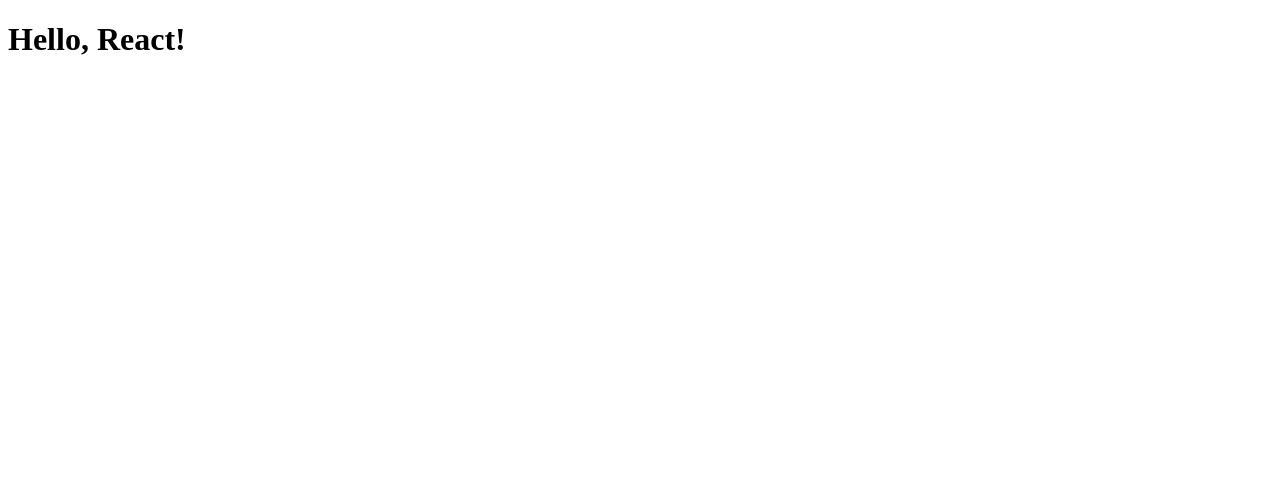
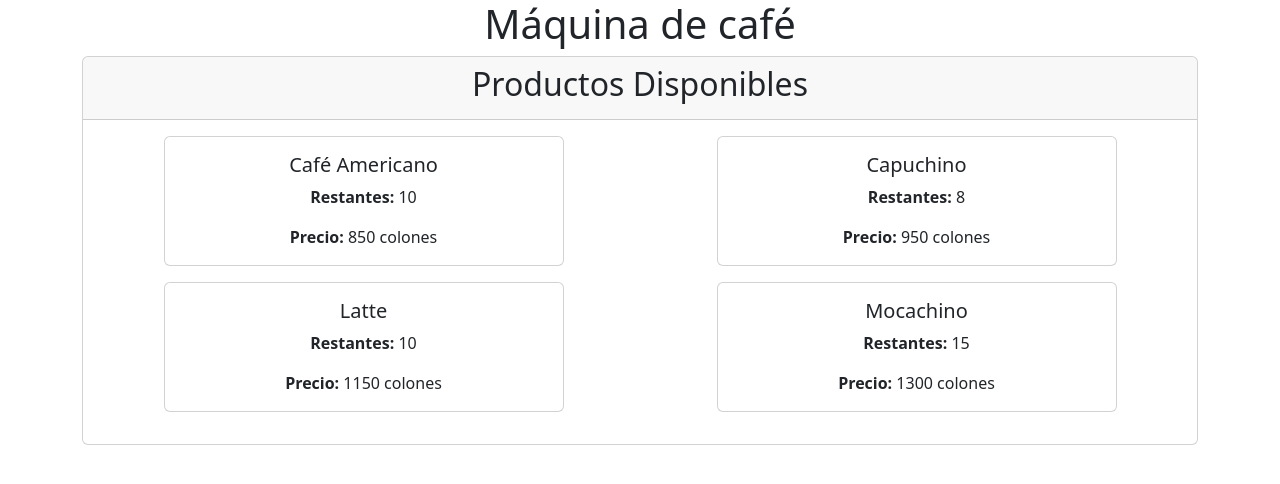
Before and after one commit to RichardGarita/examen_2_ci0126_c03200, a React (Create React App) app: page / in a window 1280 px wide. Shown: the top 484 px of the page. Built offline with nearby package versions, Linux system fonts and the light colour scheme.

Commit message:
US#1: Se muestran los cafés disponibles, que se cargan inicialmente desde un .json

```diff
--- a/src/App.js
+++ b/src/App.js
@@ -1,10 +1,12 @@
 // src/App.js
 import React from 'react';
+import AvailableCoffeeScreen from './components/AvailableCoffeeList';
 
 function App() {
   return (
-    <div>
-      <h1>Hello, React!</h1>
+    <div className='container'>
+      <h1 className='text-center'>Máquina de café</h1>
+      <AvailableCoffeeScreen/>
     </div>
   );
 }
--- /dev/null
+++ b/src/components/AvailableCoffeeList.js
@@ -0,0 +1,33 @@
+import React, { useState, useEffect } from 'react';
+import CoffeeTypeCard from './CoffeeTypeCard';
+import {
+    initializeCoffeeTypes,
+    initializeChangeCoins
+} from '../services/CoffeeMachineServices';
+
+function AvailableCoffeeScreen () {
+    const [coffeeTypes, setCoffeeTypes] = useState([]);
+    const [changeCoins, setChangeCoins] = useState([]);
+
+    useEffect(() => {
+        setCoffeeTypes(initializeCoffeeTypes());
+        setChangeCoins(initializeChangeCoins());
+    }, []);
+
+    return (
+        <div className='card'>
+            <div className="card-header">
+                <h2 className='text-center'>Productos Disponibles</h2>
+            </div>
+            <div className='card-body row text-center'>
+                {coffeeTypes.map(coffeeType => (
+                    <div className='col-6 mb-3' key={coffeeType.name}>
+                        <CoffeeTypeCard coffeeType={coffeeType}/>
+                    </div>
+                ))}
+            </div>
+        </div>
+    )
+}
+
+export default AvailableCoffeeScreen;
--- /dev/null
+++ b/src/components/CoffeeTypeCard.js
@@ -0,0 +1,17 @@
+import React from 'react';
+
+export default function CoffeeTypeCard ({ coffeeType }) {
+    return (
+      <div className="card mx-auto" style={{ width: '25rem' }}>
+        <div className="card-body">
+          <h5 className="card-title">{coffeeType.name}</h5>
+          <p className="card-text">
+            <strong>Restantes:</strong> {coffeeType.quantity}
+          </p>
+          <p className="card-text">
+            <strong>Precio:</strong> {coffeeType.price} colones
+          </p>
+        </div>
+      </div>
+    );
+};
--- /dev/null
+++ b/src/data/data.json
@@ -0,0 +1,14 @@
+{
+    "coffeeTypes": [
+      { "name": "Café Americano", "quantity": 10, "price": 850 },
+      { "name": "Capuchino", "quantity": 8, "price": 950 },
+      { "name": "Latte", "quantity": 10, "price": 1150 },
+      { "name": "Mocachino", "quantity": 15, "price": 1300 }
+    ],
+    "changeCoins": [
+        {"denomination": "500", "quantity": 20},
+        {"denomination": "100", "quantity": 30},
+        {"denomination": "50", "quantity": 50},
+        {"denomination": "25", "quantity": 25}
+    ]
+  }
--- a/src/index.js
+++ b/src/index.js
@@ -1,6 +1,6 @@
 // src/index.js
 import React from 'react';
-import ReactDOM from 'react-dom';
+import 'bootstrap/dist/css/bootstrap.min.css';
 import { createRoot } from 'react-dom/client';
 import App from './App';
 
--- /dev/null
+++ b/src/services/CoffeeMachineServices.js
@@ -0,0 +1,5 @@
+import data from '../data/data.json';
+
+export const initializeCoffeeTypes = () => data.coffeeTypes;
+
+export const initializeChangeCoins = () => data.ChangeCoins;
```
